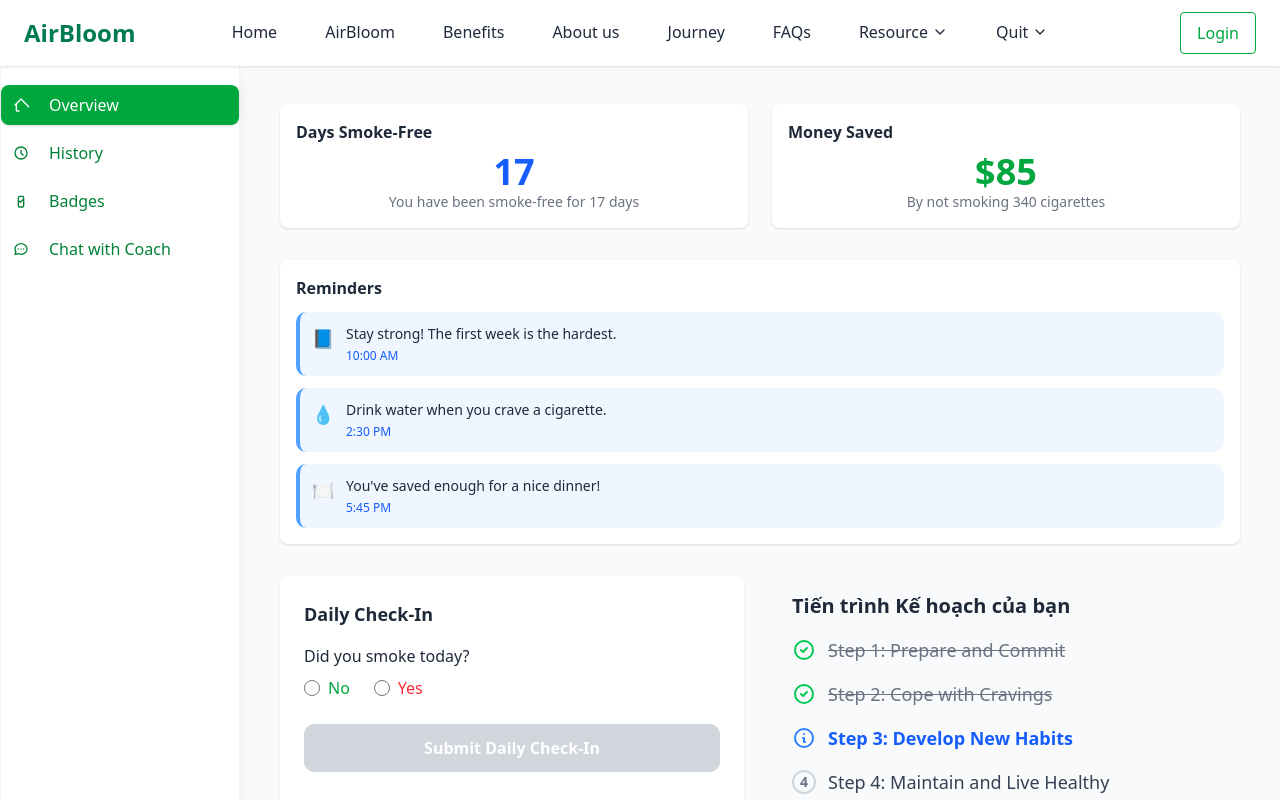
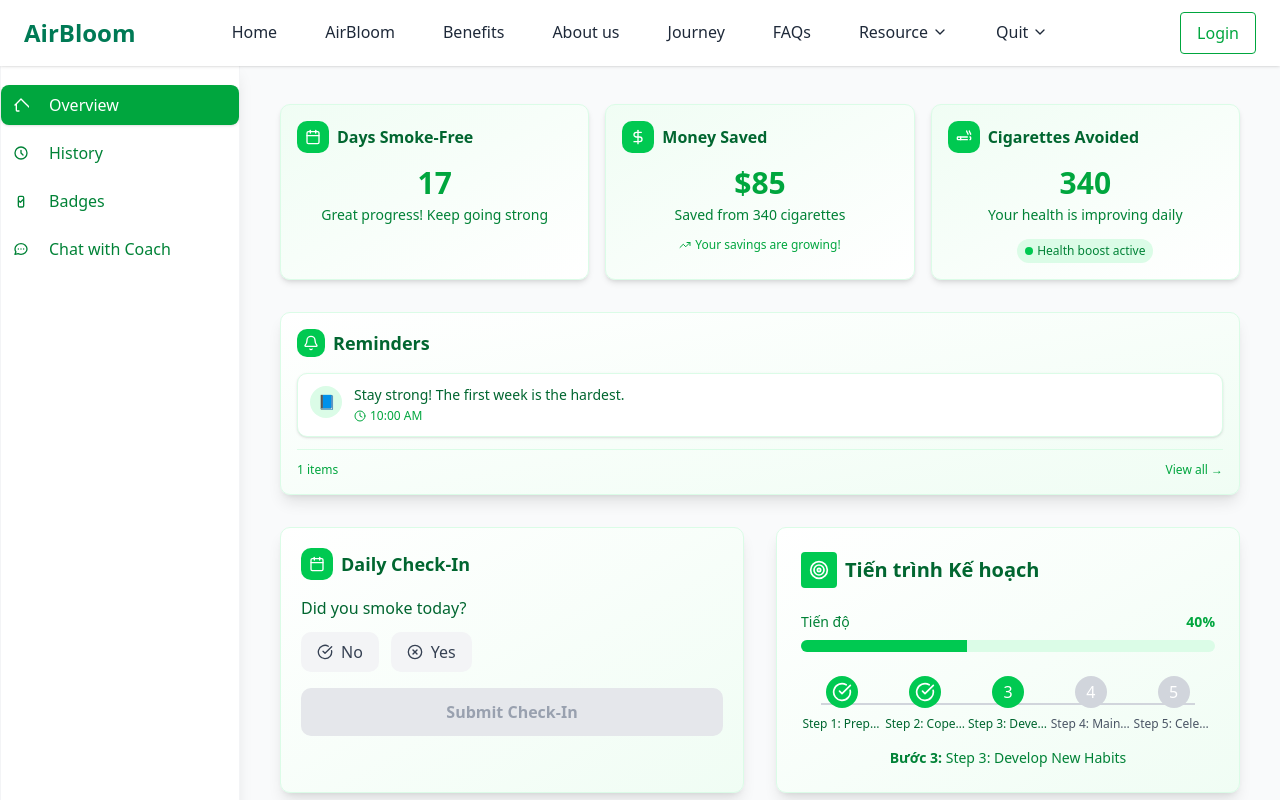
Before and after one commit to swp391-group7/smoking-cessation-support-platform-frontend, a React (Vite) app: page /quit_progress in a window 1280 px wide. Shown: the top 800 px of the page. Built offline with nearby package versions, Linux system fonts and the light colour scheme.

Commit message:
update ui of progress

```diff
--- a/src/components/DailyCheckIn.tsx
+++ b/src/components/DailyCheckIn.tsx
@@ -1,5 +1,5 @@
 import React, { useState } from 'react';
-import { useForm } from 'react-hook-form';
+import { CheckCircle, XCircle, Calendar, Award } from 'lucide-react';
 
 type DailyFormValues = {
   numCigarettes: number;
@@ -10,95 +10,127 @@ interface DailyCheckInProps {
 }
 
 const DailyCheckIn: React.FC<DailyCheckInProps> = ({ onSubmit }) => {
-  const { register, handleSubmit, setValue, reset } = useForm<DailyFormValues>();
   const [smokedToday, setSmokedToday] = useState<boolean | null>(null);
+  const [numCigarettes, setNumCigarettes] = useState<number>(0);
   const [submitted, setSubmitted] = useState(false);
 
-  const handleFormSubmit = (data: DailyFormValues) => {
+  const handleFormSubmit = () => {
+    if (smokedToday === null) return;
+
     onSubmit({
-      ...data,
+      numCigarettes,
       smokedToday: smokedToday || false
     });
-    reset();
     setSmokedToday(null);
+    setNumCigarettes(0);
     setSubmitted(true);
   };
 
+  const handleReset = () => {
+    setSubmitted(false);
+    setSmokedToday(null);
+    setNumCigarettes(0);
+  };
+
   return (
-    <div className="bg-white rounded-md p-6 shadow relative overflow-hidden">
-      <h2 className="font-semibold text-lg mb-4">Daily Check-In</h2>
+    <div className="bg-gradient-to-br from-white to-green-50 rounded-lg p-5 shadow-lg border border-green-100">
+      {/* Header */}
+      <div className="flex items-center gap-2 mb-4">
+        <div className="p-2 bg-green-500 rounded-lg">
+          <Calendar className="w-4 h-4 text-white" />
+        </div>
+        <h2 className="font-bold text-lg text-green-800">Daily Check-In</h2>
+      </div>
 
       {!submitted ? (
-        <form onSubmit={handleSubmit(handleFormSubmit)} className="space-y-6 transition-all duration-500">
+        <div className="space-y-4">
+          {/* Question */}
           <div>
-            <label className="font-medium">Did you smoke today?</label>
-            <div className="flex gap-6 mt-2">
-              <label className="flex items-center gap-2 cursor-pointer">
-                <input
-                  type="radio"
-                  checked={smokedToday === false}
-                  onChange={() => { setSmokedToday(false); setValue("numCigarettes", 0); }}
-                  className="w-4 h-4 text-blue-600 focus:ring-blue-500"
-                />
-                <span className="text-green-600 font-medium">No</span>
-              </label>
-              <label className="flex items-center gap-2 cursor-pointer">
-                <input
-                  type="radio"
-                  checked={smokedToday === true}
-                  onChange={() => { setSmokedToday(true); setValue("numCigarettes", 1); }}
-                  className="w-4 h-4 text-blue-600 focus:ring-blue-500"
-                />
-                <span className="text-red-500 font-medium">Yes</span>
-              </label>
+            <label className="font-medium text-green-800 block mb-3">
+              Did you smoke today?
+            </label>
+            <div className="flex gap-3">
+             <button
+  type="button"
+  onClick={() => { setSmokedToday(false); setNumCigarettes(0); }}
+  className={`flex items-center gap-2 px-4 py-2 rounded-lg font-medium transition-all duration-200 ${
+    smokedToday === false
+      ? 'bg-red-500 text-white shadow-md'
+      : 'bg-gray-100 text-gray-700 hover:bg-green-100'
+  }`}
+>
+  <CheckCircle className="w-4 h-4" />
+  No
+</button>
+<button
+  type="button"
+  onClick={() => { setSmokedToday(true); setNumCigarettes(1); }}
+  className={`flex items-center gap-2 px-4 py-2 rounded-lg font-medium transition-all duration-200 ${
+    smokedToday === true
+      ? 'bg-green-500 text-white shadow-md'
+      : 'bg-gray-100 text-gray-700 hover:bg-red-100'
+  }`}
+>
+  <XCircle className="w-4 h-4" />
+  Yes
+</button>
+
             </div>
           </div>
 
+          {/* Number input */}
           {smokedToday === true && (
             <div className="animate-fade-in">
-              <label className="font-medium text-gray-700">How many cigarettes?</label>
+              <label className="font-medium text-green-800 block mb-2">
+                How many cigarettes?
+              </label>
               <input
                 type="number"
                 min={1}
-                {...register("numCigarettes", { valueAsNumber: true })}
-                className="border-2 border-gray-300 p-3 rounded-lg w-40 mt-2 focus:border-blue-500 focus:outline-none transition-colors"
+                value={numCigarettes}
+                onChange={(e) => setNumCigarettes(Number(e.target.value))}
+                className="border-2 border-green-200 p-3 rounded-lg w-32 focus:border-green-500 focus:outline-none transition-colors bg-white"
               />
             </div>
           )}
 
+          {/* Submit button */}
           <button
-            type="submit"
+            type="button"
+            onClick={handleFormSubmit}
             disabled={smokedToday === null}
-            className={`w-full py-3 rounded-lg text-white font-semibold transition-all duration-300 transform ${
+            className={`w-full py-3 rounded-lg font-semibold transition-all duration-200 ${
               smokedToday !== null
-                ? 'bg-gradient-to-r from-blue-600 to-blue-700 hover:from-blue-700 hover:to-blue-800 hover:scale-105 shadow-lg hover:shadow-xl'
-                : 'bg-gray-300 cursor-not-allowed'
+                ? 'bg-green-500 hover:bg-green-600 text-white shadow-md hover:shadow-lg'
+                : 'bg-gray-200 text-gray-400 cursor-not-allowed'
             }`}
           >
-            Submit Daily Check-In
+            Submit Check-In
           </button>
-        </form>
+        </div>
       ) : (
-        <div className="text-center py-12 animate-fade-in-scale">
-          <div className="mb-6">
-            <div className="text-6xl mb-4 animate-bounce">🎉</div>
-            <h3 className="text-3xl font-bold bg-gradient-to-r from-green-600 to-blue-600 bg-clip-text text-transparent mb-2">
-              Thank You!
+        <div className="text-center py-8 animate-fade-in-scale">
+          <div className="mb-4">
+            <div className="p-3 bg-green-500 rounded-full w-16 h-16 mx-auto mb-3 flex items-center justify-center">
+              <Award className="w-8 h-8 text-white" />
+            </div>
+            <h3 className="text-2xl font-bold text-green-800 mb-2">
+              Well Done!
             </h3>
-            <p className="text-gray-600 text-lg font-medium">
-              Your daily check-in has been recorded successfully
+            <p className="text-green-700 font-medium">
+              Your daily check-in has been recorded
             </p>
           </div>
 
-          <div className="flex justify-center space-x-4 mb-6">
-            <div className="w-2 h-2 bg-green-500 rounded-full animate-pulse"></div>
-            <div className="w-2 h-2 bg-blue-500 rounded-full animate-pulse" style={{animationDelay: '0.2s'}}></div>
-            <div className="w-2 h-2 bg-purple-500 rounded-full animate-pulse" style={{animationDelay: '0.4s'}}></div>
+          <div className="flex justify-center gap-1 mb-4">
+            <div className="w-2 h-2 bg-green-400 rounded-full animate-pulse"></div>
+            <div className="w-2 h-2 bg-green-500 rounded-full animate-pulse delay-100"></div>
+            <div className="w-2 h-2 bg-green-600 rounded-full animate-pulse delay-200"></div>
           </div>
 
           <button
-            onClick={() => {setSubmitted(false); setSmokedToday(null);}}
-            className="bg-gradient-to-r from-gray-600 to-gray-700 hover:from-gray-700 hover:to-gray-800 text-white px-6 py-2 rounded-lg font-medium transition-all duration-300 hover:scale-105"
+            onClick={handleReset}
+            className="bg-green-500 hover:bg-green-600 text-white px-6 py-2 rounded-lg font-medium transition-all duration-200 hover:shadow-md"
           >
             New Check-In
           </button>
@@ -117,12 +149,15 @@ const DailyCheckIn: React.FC<DailyCheckInProps> = ({ onSubmit }) => {
         }
 
         .animate-fade-in {
-          animation: fade-in 0.5s ease-out;
+          animation: fade-in 0.3s ease-out;
         }
 
         .animate-fade-in-scale {
-          animation: fade-in-scale 0.6s ease-out;
+          animation: fade-in-scale 0.4s ease-out;
         }
+
+        .delay-100 { animation-delay: 0.1s; }
+        .delay-200 { animation-delay: 0.2s; }
       `}</style>
     </div>
   );
--- a/src/components/PlanStepProgress.tsx
+++ b/src/components/PlanStepProgress.tsx
@@ -1,4 +1,5 @@
 import React from 'react';
+import { CheckCircle, Target } from 'lucide-react';
 
 type PlanStep = {
   name: string;
@@ -10,34 +11,72 @@ type PlanStepProgressProps = {
   currentStepIndex: number;
 };
 
-const PlanStepProgress: React.FC<PlanStepProgressProps> = ({ steps, currentStepIndex }) => {
+const PlanStepProgress: React.FC<PlanStepProgressProps> = ({
+  steps = [
+    { name: 'Xác định lý do bỏ thuốc', completed: true },
+    { name: 'Chuẩn bị tinh thần và thể chất', completed: true },
+    { name: 'Chọn ngày bỏ thuốc', completed: true },
+    { name: 'Tìm hiểu các phương pháp hỗ trợ', completed: false },
+    { name: 'Thực hiện kế hoạch bỏ thuốc', completed: false },
+    { name: 'Duy trì thói quen tích cực', completed: false }
+  ],
+  currentStepIndex = 3
+}) => {
+  const completedSteps = steps.filter(step => step.completed).length;
+  const progressPercentage = (completedSteps / steps.length) * 100;
+
   return (
-    <div className="p-4">
-      <h2 className="text-xl font-bold text-gray-800 mb-4">Tiến trình Kế hoạch của bạn</h2>
-      <div className="flex flex-col space-y-4">
-        {steps.map((step, index) => (
-          <div key={index} className="flex items-center">
-            {step.completed ? (
-              <svg className="w-6 h-6 text-green-500 mr-3" fill="none" stroke="currentColor" viewBox="0 0 24 24" xmlns="http://www.w3.org/2000/svg">
-                <path strokeLinecap="round" strokeLinejoin="round" strokeWidth="2" d="M9 12l2 2 4-4m6 2a9 9 0 11-18 0 9 9 0 0118 0z"></path>
-              </svg>
-            ) : index === currentStepIndex ? (
-              <svg className="w-6 h-6 text-blue-500 mr-3" fill="none" stroke="currentColor" viewBox="0 0 24 24" xmlns="http://www.w3.org/2000/svg">
-                <path strokeLinecap="round" strokeLinejoin="round" strokeWidth="2" d="M13 16h-1v-4h-1m1-4h.01M21 12a9 9 0 11-18 0 9 9 0 0118 0z"></path>
-              </svg>
-            ) : (
-              <div className="w-6 h-6 border-2 border-gray-300 rounded-full mr-3 flex items-center justify-center text-gray-500 font-semibold text-sm">
-                {index + 1}
+    <div className="bg-gradient-to-br from-white to-green-50 rounded-lg p-6 shadow-lg border border-green-100">
+      {/* Header */}
+      <div className="flex items-center gap-2 mb-6">
+        <div className="p-2 bg-green-500 rounded">
+          <Target className="w-5 h-5 text-white" />
+        </div>
+        <h2 className="text-xl font-bold text-green-800">Tiến trình Kế hoạch</h2>
+      </div>
+
+      {/* Progress Bar */}
+      <div className="mb-6">
+        <div className="flex justify-between items-center mb-2">
+          <span className="text-sm font-medium text-green-700">Tiến độ</span>
+          <span className="text-sm font-semibold text-green-600">{Math.round(progressPercentage)}%</span>
+        </div>
+        <div className="w-full bg-green-100 rounded-full h-3 overflow-hidden">
+          <div
+            className="bg-green-500 h-full transition-all duration-300"
+            style={{ width: `${progressPercentage}%` }}
+          />
+        </div>
+      </div>
+
+      {/* Steps */}
+      <div className="relative flex items-center mb-4">
+        {/* Connector Base Line */}
+        <div className="absolute top-1/2 left-5 right-5 h-0.5 bg-gray-300 transform -translate-y-1/2 z-0" />
+
+        {steps.map((step, index) => {
+          const isCurrent = index === currentStepIndex;
+          const stepColor = step.completed || isCurrent ? 'bg-green-500' : 'bg-gray-300';
+          return (
+            <div key={index} className="relative flex-1 flex flex-col items-center z-10">
+              <div
+                className={`w-8 h-8 rounded-full flex items-center justify-center ${stepColor} text-white`}
+              >
+                {step.completed ? <CheckCircle className="w-5 h-5" /> : index + 1}
               </div>
-            )}
-            <p className={`text-lg ${step.completed ? 'text-gray-500 line-through' : index === currentStepIndex ? 'text-blue-600 font-semibold' : 'text-gray-700'}`}>
-              {step.name}
-            </p>
-          </div>
-        ))}
+              <span className={`mt-2 text-xs text-center w-20 truncate ${step.completed || isCurrent ? 'text-green-800 font-medium' : 'text-gray-600'}`}>
+                {step.name}
+              </span>
+            </div>
+          );
+        })}
       </div>
-      <div className="mt-4 text-sm text-gray-600">
-        Bạn đang ở **Bước {currentStepIndex + 1}: {steps[currentStepIndex].name}**.
+
+      {/* Current Step Label */}
+      <div className="text-center mt-4">
+        <p className="text-sm text-green-700">
+          <span className="font-semibold">Bước {currentStepIndex + 1}:</span> {steps[currentStepIndex]?.name}
+        </p>
       </div>
     </div>
   );
--- a/src/components/ProgressOverview.tsx
+++ b/src/components/ProgressOverview.tsx
@@ -1,4 +1,5 @@
 import React from 'react';
+import { Calendar, DollarSign, Cigarette, TrendingUp } from 'lucide-react';
 
 interface ProgressOverviewProps {
   daysSmokesFree: number;
@@ -7,26 +8,75 @@ interface ProgressOverviewProps {
 }
 
 const ProgressOverview: React.FC<ProgressOverviewProps> = ({
-  daysSmokesFree,
-  moneySaved,
-  cigarettesAvoided
+  daysSmokesFree = 45,
+  moneySaved = 320,
+  cigarettesAvoided = 450
 }) => {
   return (
-    <div className="flex gap-6">
-      <div className="flex-1 bg-white rounded-md p-4 shadow">
-        <h3 className="font-semibold mb-2">Days Smoke-Free</h3>
-        <p className="text-4xl font-bold text-center text-blue-600">{daysSmokesFree}</p>
-        <p className="text-center text-sm text-gray-500">
-          You have been smoke-free for {daysSmokesFree} days
-        </p>
+    <div className="grid grid-cols-1 md:grid-cols-3 gap-4">
+      {/* Days Smoke-Free */}
+      <div className="bg-gradient-to-br from-green-50 to-white rounded-lg p-4 shadow-md border border-green-100 hover:shadow-lg transition-shadow duration-200">
+        <div className="flex items-center gap-2 mb-3">
+          <div className="p-2 bg-green-500 rounded-lg">
+            <Calendar className="w-4 h-4 text-white" />
+          </div>
+          <h3 className="font-semibold text-green-800">Days Smoke-Free</h3>
+        </div>
+
+        <div className="text-center">
+          <p className="text-3xl font-bold text-green-600 mb-1">{daysSmokesFree}</p>
+          <p className="text-sm text-green-700">
+            Great progress! Keep going strong
+          </p>
+        </div>
+
+
       </div>
 
-      <div className="flex-1 bg-white rounded-md p-4 shadow">
-        <h3 className="font-semibold mb-2">Money Saved</h3>
-        <p className="text-4xl font-bold text-center text-green-600">${moneySaved}</p>
-        <p className="text-center text-sm text-gray-500">
-          By not smoking {cigarettesAvoided} cigarettes
-        </p>
+      {/* Money Saved */}
+      <div className="bg-gradient-to-br from-green-50 to-white rounded-lg p-4 shadow-md border border-green-100 hover:shadow-lg transition-shadow duration-200">
+        <div className="flex items-center gap-2 mb-3">
+          <div className="p-2 bg-green-500 rounded-lg">
+            <DollarSign className="w-4 h-4 text-white" />
+          </div>
+          <h3 className="font-semibold text-green-800">Money Saved</h3>
+        </div>
+
+        <div className="text-center">
+          <p className="text-3xl font-bold text-green-600 mb-1">${moneySaved}</p>
+          <p className="text-sm text-green-700">
+            Saved from {cigarettesAvoided} cigarettes
+          </p>
+        </div>
+
+        <div className="mt-3 flex items-center justify-center gap-1 text-xs text-green-600">
+          <TrendingUp className="w-3 h-3" />
+          <span>Your savings are growing!</span>
+        </div>
+      </div>
+
+      {/* Cigarettes Avoided */}
+      <div className="bg-gradient-to-br from-green-50 to-white rounded-lg p-4 shadow-md border border-green-100 hover:shadow-lg transition-shadow duration-200">
+        <div className="flex items-center gap-2 mb-3">
+          <div className="p-2 bg-green-500 rounded-lg">
+            <Cigarette className="w-4 h-4 text-white" />
+          </div>
+          <h3 className="font-semibold text-green-800">Cigarettes Avoided</h3>
+        </div>
+
+        <div className="text-center">
+          <p className="text-3xl font-bold text-green-600 mb-1">{cigarettesAvoided}</p>
+          <p className="text-sm text-green-700">
+            Your health is improving daily
+          </p>
+        </div>
+
+        <div className="mt-3 text-center">
+          <span className="inline-flex items-center gap-1 px-2 py-1 bg-green-100 text-green-700 rounded-full text-xs">
+            <span className="w-2 h-2 bg-green-500 rounded-full"></span>
+            Health boost active
+          </span>
+        </div>
       </div>
     </div>
   );
--- a/src/components/RemindersSidebar.tsx
+++ b/src/components/RemindersSidebar.tsx
@@ -1,4 +1,5 @@
 import React from 'react';
+import { Clock, Bell } from 'lucide-react';
 
 interface Reminder {
   time: string;
@@ -11,22 +12,63 @@ interface RemindersSidebarProps {
 }
 
 const RemindersSidebar: React.FC<RemindersSidebarProps> = ({ reminders }) => {
+  const defaultReminders: Reminder[] = [
+    { time: '09:00 AM', text: 'Morning standup meeting with development team', icon: '👥' },
+    { time: '11:30 AM', text: 'Review project requirements document', icon: '📋' },
+
+  ];
+
+  const displayReminders = reminders.length > 0 ? reminders : defaultReminders;
+
   return (
-    <div className="bg-white rounded-md p-4 shadow h-fit">
-      <h3 className="font-semibold mb-3 text-gray-800">Reminders</h3>
-      <div className="space-y-3">
-        {reminders.map((r, idx) => (
+    <div className="bg-gradient-to-br from-white to-green-50 rounded-lg p-4 shadow-lg border border-green-100 h-fit">
+      {/* Header */}
+      <div className="flex items-center gap-2 mb-4">
+        <div className="p-1.5 bg-green-500 rounded-lg">
+          <Bell className="w-4 h-4 text-white" />
+        </div>
+        <h3 className="text-lg font-bold text-green-800">Reminders</h3>
+      </div>
+
+      {/* Reminders List */}
+      <div className="space-y-2">
+        {displayReminders.map((reminder, idx) => (
           <div
             key={idx}
-            className="flex items-start gap-3 p-3 bg-blue-50 rounded-lg border-l-4 border-blue-400"
+            className="group bg-white rounded-lg p-3 shadow-sm hover:shadow-md transition-all duration-200 border border-green-100 hover:border-green-200 cursor-pointer"
           >
-            <span className="text-lg">{r.icon}</span>
-            <div className="flex-1">
-              <p className="font-medium text-gray-800 text-sm">{r.text}</p>
-              <p className="text-xs text-blue-600 mt-1">{r.time}</p>
+            {/* Content */}
+            <div className="flex items-start gap-3">
+              {/* Icon */}
+              <div className="flex-shrink-0 w-8 h-8 bg-green-100 rounded-full flex items-center justify-center">
+                <span className="text-sm">{reminder.icon}</span>
+              </div>
+
+              {/* Text Content */}
+              <div className="flex-1 min-w-0">
+                <p className="font-medium text-green-800 text-sm leading-tight mb-1">
+                  {reminder.text}
+                </p>
+
+                {/* Time */}
+                <div className="flex items-center gap-1 text-green-600">
+                  <Clock className="w-3 h-3" />
+                  <span className="text-xs">{reminder.time}</span>
+                </div>
+              </div>
             </div>
           </div>
         ))}
+      </div>
+
+      {/* Footer */}
+      <div className="mt-3 pt-3 border-t border-green-100">
+        <div className="flex items-center justify-between text-xs text-green-600">
+          <span>{displayReminders.length} items</span>
+          <button className="hover:text-green-700 transition-colors">
+            View all →
+          </button>
+        </div>
       </div>
     </div>
   );
--- a/src/pages/platform/quit_progress.tsx
+++ b/src/pages/platform/quit_progress.tsx
@@ -53,8 +53,7 @@ export default function Quit_Progress() {
 
   const reminders = [
     { time: "10:00 AM", text: "Stay strong! The first week is the hardest.", icon: "📘" },
-    { time: "2:30 PM", text: "Drink water when you crave a cigarette.", icon: "💧" },
-    { time: "5:45 PM", text: "You've saved enough for a nice dinner!", icon: "🍽️" },
+
   ];
 
   const badges = [
```
